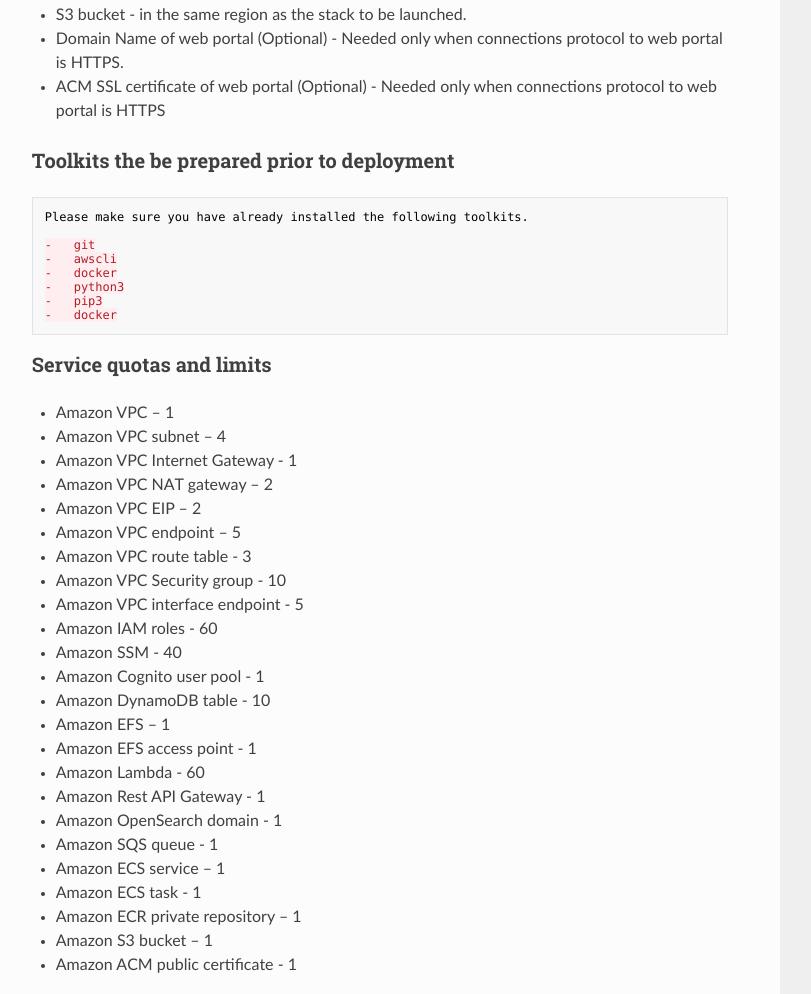
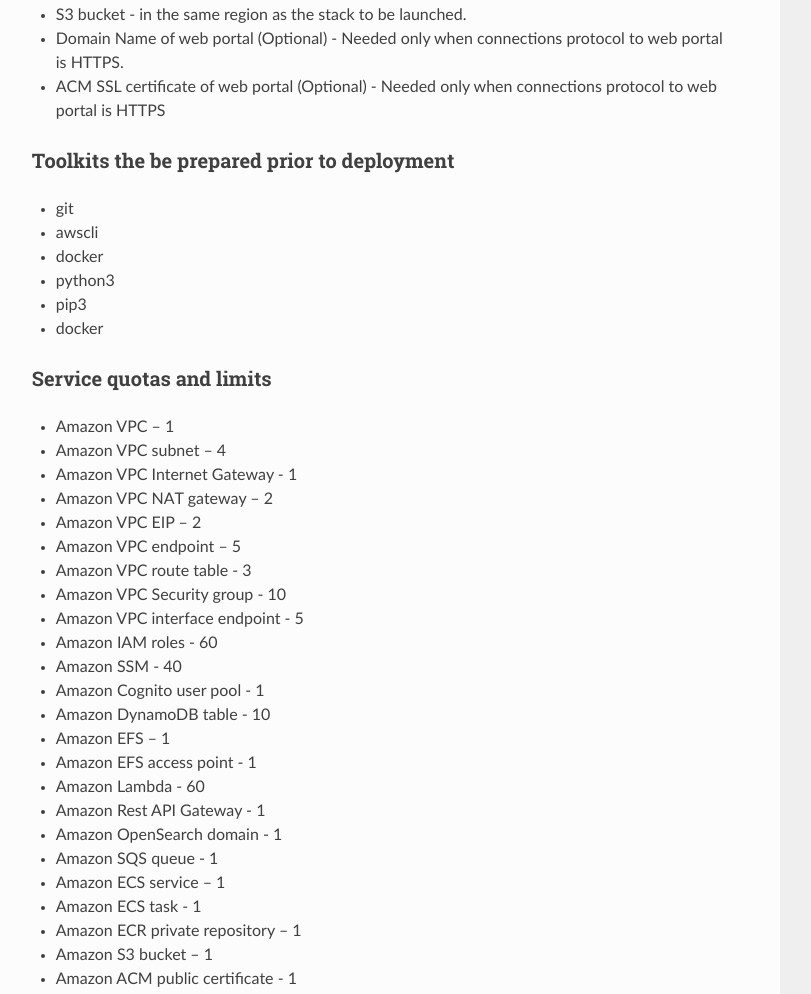
Before and after one commit to xieyongliang/all-in-one-ai-docs.github.io, a plain HTML site: page deployment/index.html in a window 1280 px wide. Shown: the part 2322-3316 px from the top of the page, without its empty margins (320-1131 px from the left). Drawn offline with nearby package versions, Linux system fonts and the light colour scheme.

Commit message:
update deployment guide

```diff
--- a/deployment/index.html
+++ b/deployment/index.html
@@ -217,15 +217,14 @@
 <li>ACM SSL certificate of web portal (Optional) - Needed only when connections protocol to web portal is HTTPS</li>
 </ul>
 <h3 id="toolkits-the-be-prepared-prior-to-deployment">Toolkits the be prepared prior to deployment</h3>
-<pre><code>Please make sure you have already installed the following toolkits.
-
--   git
--   awscli
--   docker
--   python3
--   pip3
--   docker
-</code></pre>
+<ul>
+<li>git</li>
+<li>awscli</li>
+<li>docker</li>
+<li>python3</li>
+<li>pip3</li>
+<li>docker</li>
+</ul>
 <h3 id="service-quotas-and-limits">Service quotas and limits</h3>
 <ul>
 <li>Amazon VPC – 1</li>
```
Also changed, not shown: index.html (+1 -1 lines), search/search_index.json, 1 other file.
